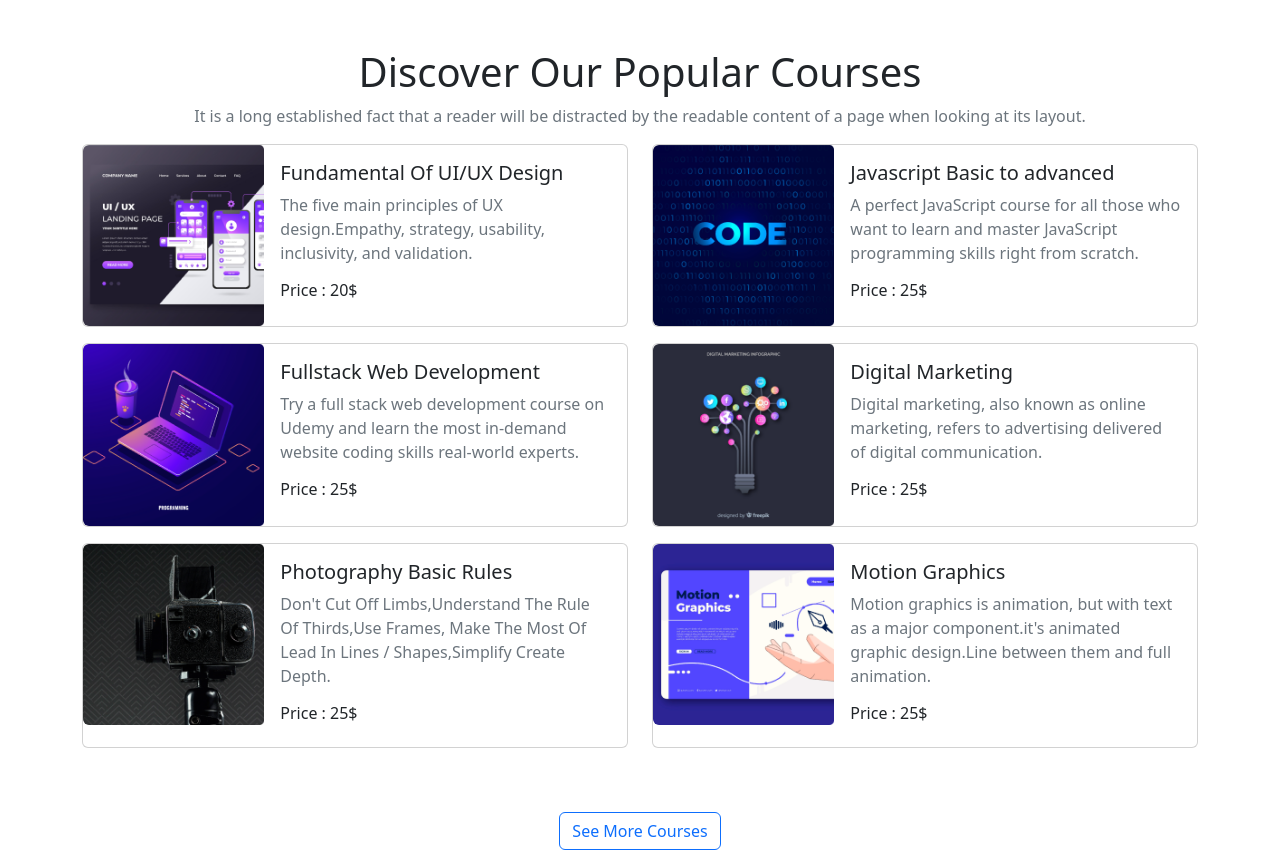
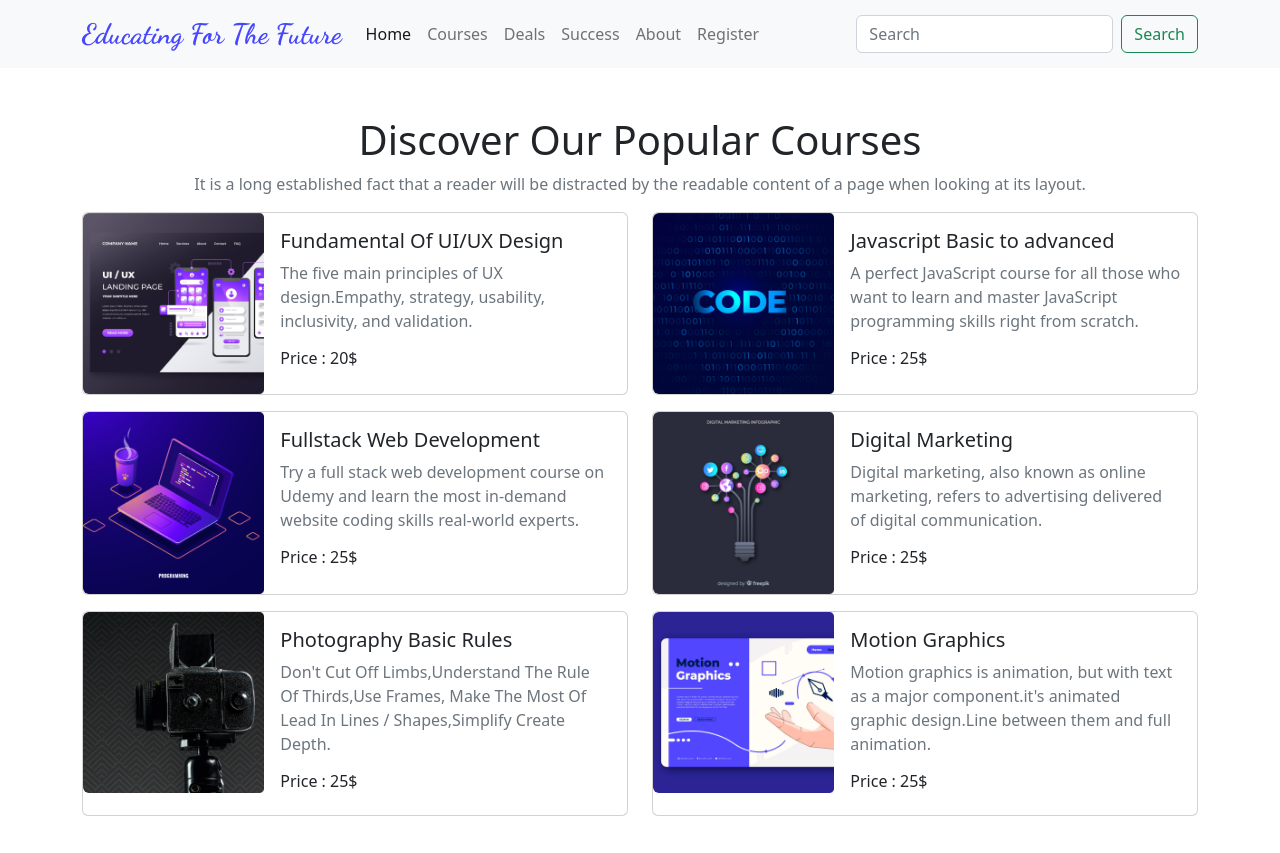
Before and after one commit to KaziAkibRayhan/Educating-For-The-Future, a plain HTML site: page index.html in a window 1280 px wide. Shown: the top 853 px of the page. Drawn offline with nearby package versions, Linux system fonts and the light colour scheme.

Commit message:
Navigation bar Added

```diff
--- a/index.html
+++ b/index.html
@@ -13,7 +13,51 @@
 </head>
 
 <body>
+    <header>
+        <!-- navigation bar Start -->
+        <section>
+            <nav class="navbar navbar-expand-lg bg-light">
+                <div class="container">
+                    <a class="navbar-brand navbar-font fw-bold fs-3" href="#">Educating For The Future</a>
+                    <button class="navbar-toggler" type="button" data-bs-toggle="collapse"
+                        data-bs-target="#navbarSupportedContent" aria-controls="navbarSupportedContent"
+                        aria-expanded="false" aria-label="Toggle navigation">
+                        <span class="navbar-toggler-icon"></span>
+                    </button>
+                    <div class="collapse navbar-collapse" id="navbarSupportedContent">
+                        <ul class="navbar-nav me-auto mb-2 mb-lg-0">
+                            <li class="nav-item">
+                                <a class="nav-link active" aria-current="page" href="#">Home</a>
+                            </li>
+                            <li class="nav-item">
+                                <a class="nav-link" href="#">Courses</a>
+                            </li>
+                            <li class="nav-item">
+                                <a class="nav-link">Deals</a>
+                            </li>
+                            <li class="nav-item">
+                                <a class="nav-link">Success</a>
+                            </li>
+                            <li class="nav-item">
+                                <a class="nav-link">About</a>
+                            </li>
+                            <li class="nav-item">
+                                <a class="nav-link">Register</a>
+                            </li>
+                        </ul>
+                        <form class="d-flex" role="search">
+                            <input class="form-control me-2" type="search" placeholder="Search" aria-label="Search">
+                            <button class="btn btn-outline-success" type="submit">Search</button>
+                        </form>
+                    </div>
+                </div>
+            </nav>
+        </section>
+        <!-- navigation bar End -->
+        <!-- Slider Section Start -->
 
+        <!-- Slider Section End -->
+    </header>
 
 
     <main>
@@ -149,6 +193,21 @@
             </div>
         </section>
         <!-- Discover Our Popular Courses End-->
+        <!-- Ready to Join Bonus Section Start -->
+        <!-- <section class="my-5 container bg-primary p-5 rounded-3">
+            <div class="row align-items-center">
+                <div class="col-md-8">
+                    <h1 class="text-light">Ready to join?</h1>
+                    <p class="text-white"><small>It is a long established fact that a reader will be distracted by
+                            the
+                            readable content of a page when looking at its layout.</small></p>
+                </div>
+                <div class="col-md-4 d-flex justify-content-evenly">
+                    <button class="btn btn-light text-primary">Register Now</button>
+                </div>
+            </div>
+        </section> -->
+        <!-- Ready to Join Bonus Section End -->
     </main>
 
 
```
